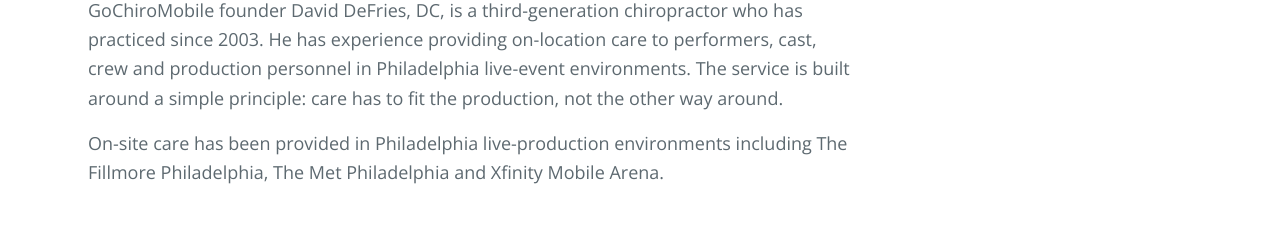
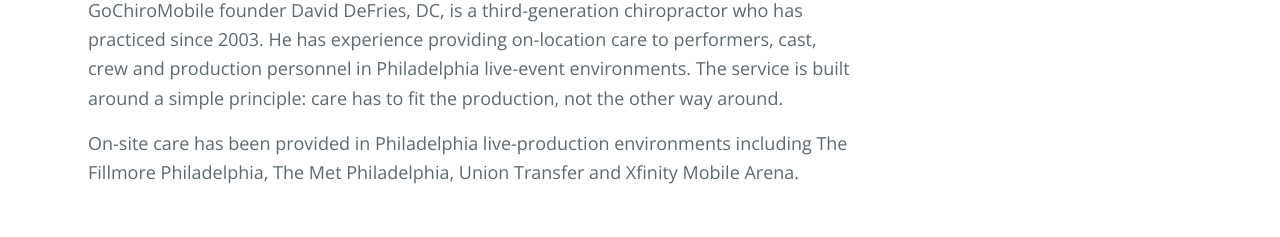
Before and after one commit to mybackcracker/gochiro-platform, a Next.js app: page /touring-production-care in a window 1280 px wide. Shown: the part 4500-4737 px from the top of the page. Built offline with nearby package versions, Linux system fonts and the light colour scheme.

Commit message:
Add Union Transfer to touring production experience

```diff
--- a/app/(marketing)/touring-production-care/page.tsx
+++ b/app/(marketing)/touring-production-care/page.tsx
@@ -187,7 +187,7 @@ export default function TouringProductionCarePage() {
             </P>
             <P>
               On-site care has been provided in Philadelphia live-production environments including The Fillmore Philadelphia,
-              The Met Philadelphia and Xfinity Mobile Arena.
+              The Met Philadelphia, Union Transfer and Xfinity Mobile Arena.
             </P>
           </div>
         </Container>
```
